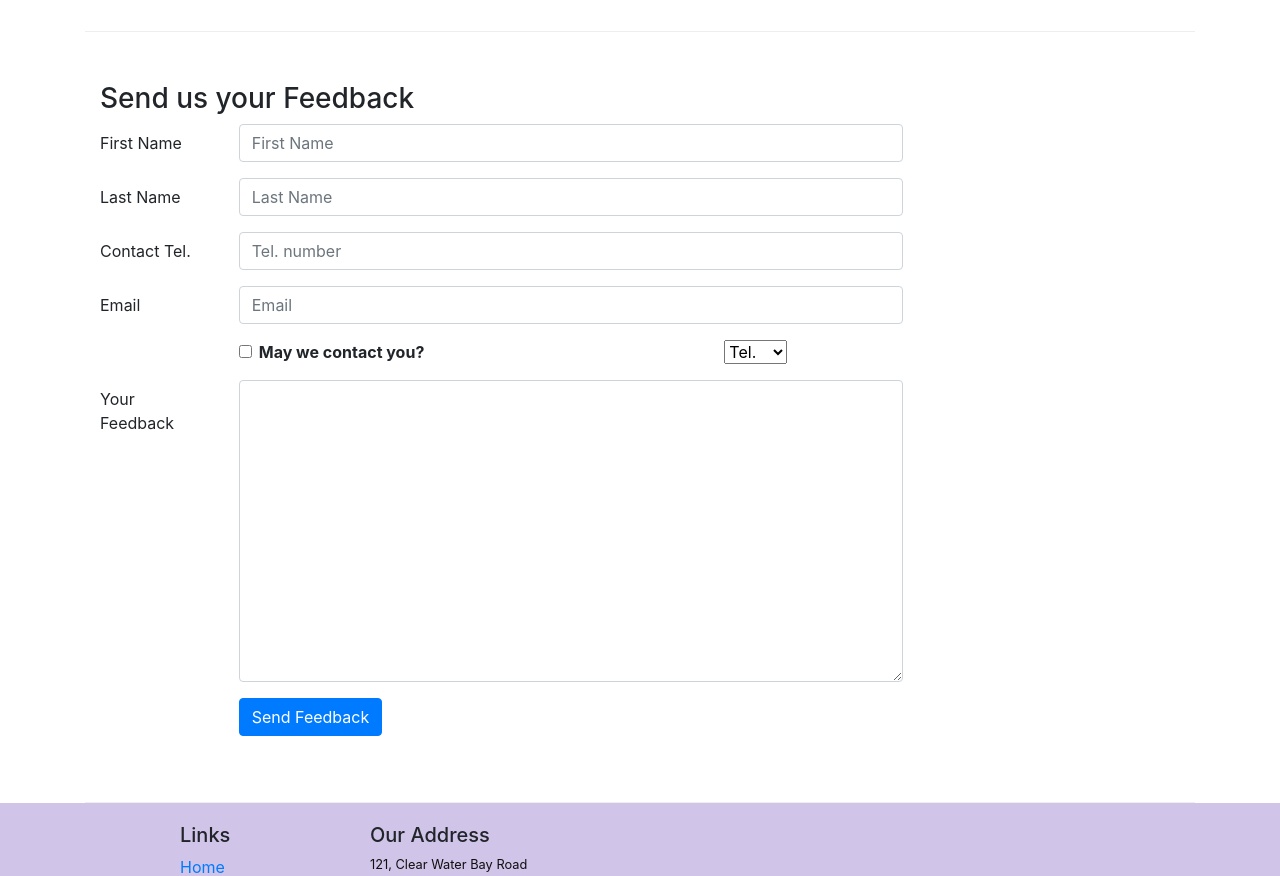
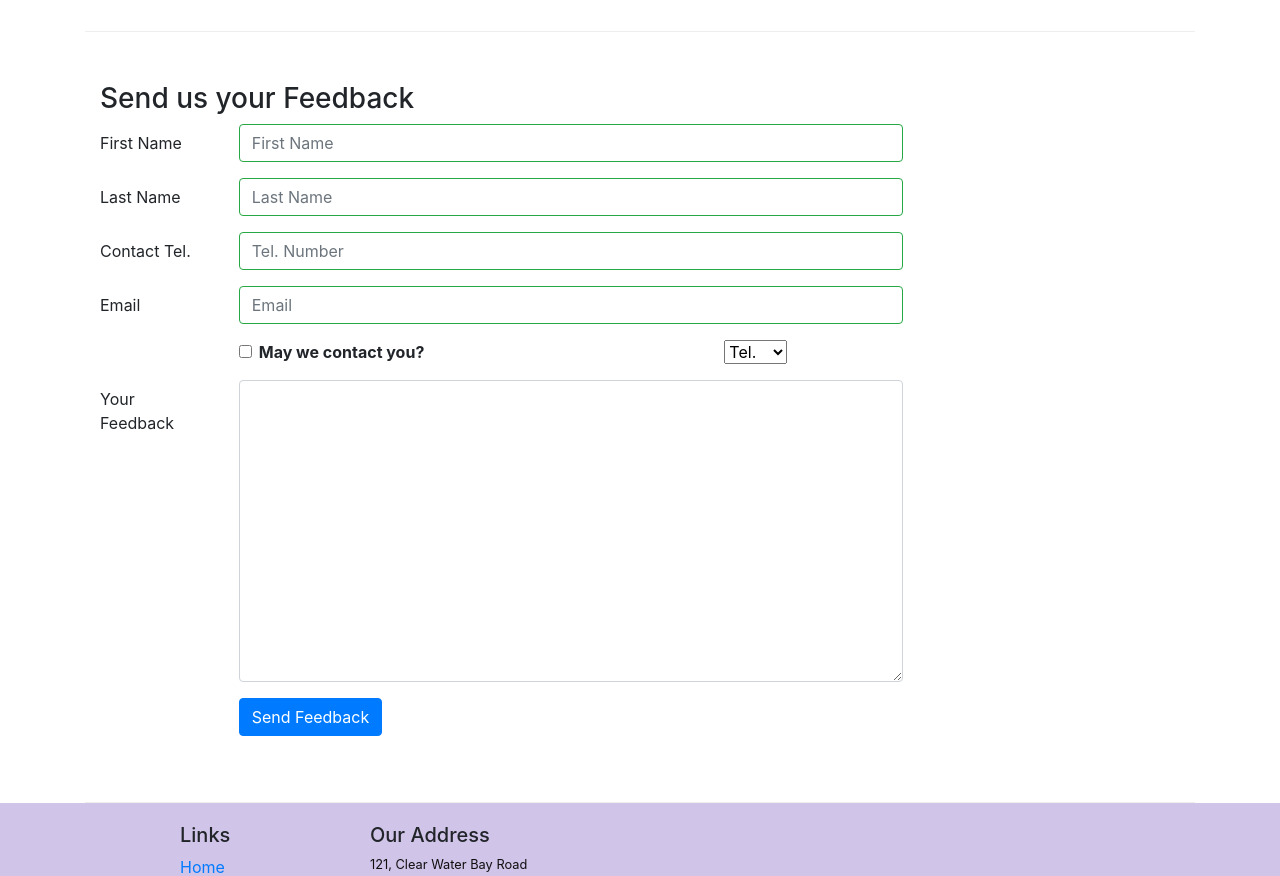
Before and after one commit to KhanhHP2001/Assignment-SE150409-Hoang-Phi-Khanh, a React (Create React App) app: page /contactus in a window 1280 px wide. Shown: the part 840-1716 px from the top of the page. Built offline with nearby package versions, Linux system fonts and the light colour scheme.

Commit message:
Controlled Form Validation

```diff
--- a/src/components/ContactComponent.js
+++ b/src/components/ContactComponent.js
@@ -1,8 +1,9 @@
 //import React from 'react';
 //import { Breadcrumb, BreadcrumbItem } from 'reactstrap';
 import React, { Component } from 'react';
-import { Breadcrumb, BreadcrumbItem,
-            Button, Form, FormGroup, Label, Input, Col } from 'reactstrap';
+//import { Breadcrumb, BreadcrumbItem, Button, Form, FormGroup, Label, Input, Col } from 'reactstrap';
+import { Breadcrumb, BreadcrumbItem, Button, Form, FormGroup, Label, Input,
+    Col, FormFeedback, ListGroupItem } from 'reactstrap';
 import { Link } from 'react-router-dom';
 
 //function Contact(props) {
@@ -18,11 +19,18 @@ class Contact extends Component {
             email: '',
             agree: false,
             contactType: 'Tel.',
-            message: ''
+            message: '',
+            touched: {
+                firstname: false,
+                lastname: false,
+                telnum: false,
+                email: false
+            }
         };
 
+        this.handleSubmit = this.handleSubmit.bind(this);
         this.handleInputChange = this.handleInputChange.bind(this);
-        this.handleSubmit = this.handleSubmit.bind(this);
+        this.handleBlur = this.handleBlur.bind(this);
 
     }
 
@@ -42,7 +50,42 @@ class Contact extends Component {
         event.preventDefault();
     }
 
+    handleBlur = (field) => (evt) => {
+        this.setState({
+            touched: { ...this.state.touched, [field]: true }
+        });
+    }
+
+    validate(firstname, lastname, telnum, email) {
+        const errors = {
+            firstname: '',
+            lastname: '',
+            telnum: '',
+            email: ''
+        };
+
+        if (this.state.touched.firstname && firstname.length < 3)
+            errors.firstname = 'First Name should be >= 3 characters';
+        else if (this.state.touched.firstname && firstname.length > 10)
+            errors.firstname = 'First Name should be <= 10 characters';
+
+        if (this.state.touched.lastname && lastname.length < 3)
+            errors.lastname = 'Last Name should be >= 3 characters';
+        else if (this.state.touched.lastname && lastname.length > 10)
+            errors.lastname = 'Last Name should be <= 10 characters';
+
+        const reg = /^\d+$/;
+        if (this.state.touched.telnum && !reg.test(telnum))
+            errors.telnum = 'Tel. Number should contain only numbers';
+
+        if(this.state.touched.email && email.split('').filter(x => x === '@').length !== 1)
+            errors.email = 'Email should contain a @';
+
+        return errors;
+    }
+
     render() {
+        const errors = this.validate(this.state.firstname, this.state.lastname, this.state.telnum, this.state.email);
         return(
             <div className="container">
                 <div className="row">
@@ -87,6 +130,61 @@ class Contact extends Component {
                     </div>
                         <div className="col-12 col-md-9">
                             <Form onSubmit={this.handleSubmit}>
+
+                            <FormGroup row>
+                                <Label htmlFor="firstname" md={2}>First Name</Label>
+                                <Col md={10}>
+                                    <Input type="text" id="firstname" name="firstname"
+                                        placeholder="First Name"
+                                        value={this.state.firstname}
+                                        valid={errors.firstname === ''}
+                                        invalid={errors.firstname !== ''}
+                                        onBlur={this.handleBlur('firstname')}
+                                        onChange={this.handleInputChange} />
+                                    <FormFeedback>{errors.firstname}</FormFeedback>
+                                </Col>
+                            </FormGroup>
+                            <FormGroup row>
+                                <Label htmlFor="lastname" md={2}>Last Name</Label>
+                                <Col md={10}>
+                                    <Input type="text" id="lastname" name="lastname"
+                                        placeholder="Last Name"
+                                        value={this.state.lastname}
+                                        valid={errors.lastname === ''}
+                                        invalid={errors.lastname !== ''}
+                                        onBlur={this.handleBlur('lastname')}
+                                        onChange={this.handleInputChange} />
+                                    <FormFeedback>{errors.lastname}</FormFeedback>
+                                </Col>
+                            </FormGroup>
+                            <FormGroup row>
+                                <Label htmlFor="telnum" md={2}>Contact Tel.</Label>
+                                <Col md={10}>
+                                    <Input type="tel" id="telnum" name="telnum"
+                                        placeholder="Tel. Number"
+                                        value={this.state.telnum}
+                                        valid={errors.telnum === ''}
+                                        invalid={errors.telnum !== ''}
+                                        onBlur={this.handleBlur('telnum')}
+                                        onChange={this.handleInputChange} />
+                                    <FormFeedback>{errors.telnum}</FormFeedback>
+                                </Col>
+                            </FormGroup>
+                            <FormGroup row>
+                                <Label htmlFor="email" md={2}>Email</Label>
+                                <Col md={10}>
+                                    <Input type="email" id="email" name="email"
+                                        placeholder="Email"
+                                        value={this.state.email}
+                                        valid={errors.email === ''}
+                                        invalid={errors.email !== ''}
+                                        onBlur={this.handleBlur('email')}
+                                        onChange={this.handleInputChange} />
+                                    <FormFeedback>{errors.email}</FormFeedback>
+                                </Col>
+                            </FormGroup>
+
+                                {/*
                                 <FormGroup row>
                                     <Label htmlFor="firstname" md={2}>First Name</Label>
                                     <Col md={10}>
@@ -122,7 +220,8 @@ class Contact extends Component {
                                             value={this.state.email}
                                             onChange={this.handleInputChange} />
                                     </Col>
-                                </FormGroup>
+                                </FormGroup> */}
+
                                 <FormGroup row>
                                     <Col md={{size: 6, offset: 2}}>
                                         <FormGroup check>
@@ -160,6 +259,7 @@ class Contact extends Component {
                                         </Button>
                                     </Col>
                                 </FormGroup>
+
                             </Form>
                         </div>
                 </div>
```
